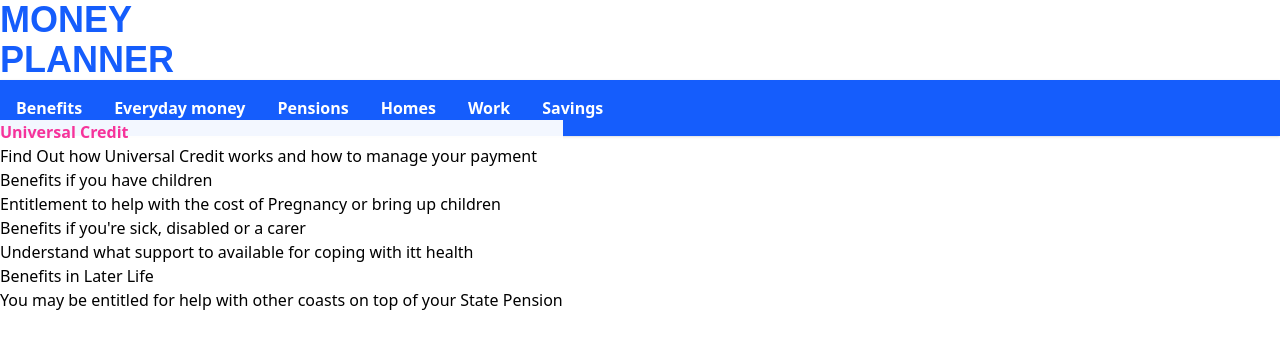
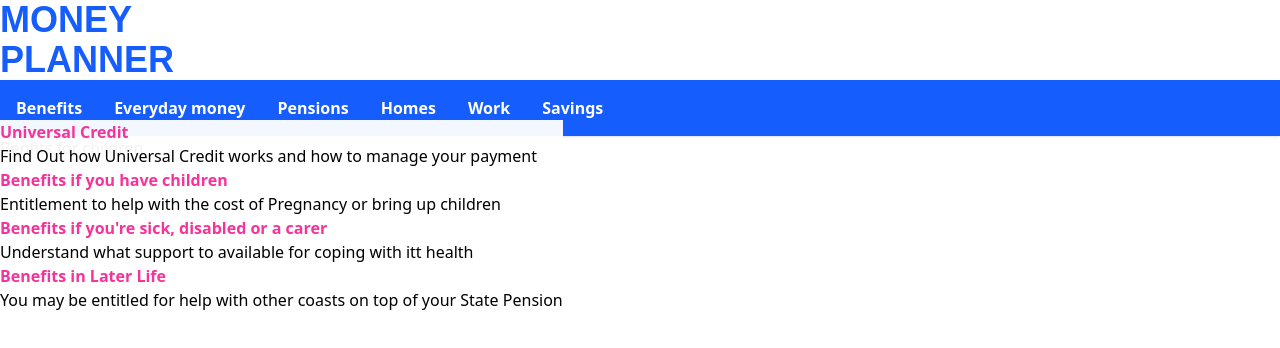
Before and after one commit to Blessing-bit-ui/BugetPlanner, a React (Vite) app in the folder financialadvice/: page /benefits/benefits-for-children in a window 1280 px wide. Both pictures are taken after a click on the button "Benefits". Shown: the top 348 px of the page. Built offline with nearby package versions, Linux system fonts and the light colour scheme; a web font is replaced by a local one.

Commit message:
created the benefitsfor children, benefitsforsicks, benefits for later
and click them

```diff
--- a/financialadvice/src/App.jsx
+++ b/financialadvice/src/App.jsx
@@ -3,12 +3,16 @@ import "./App.css";
 import { BrowserRouter, Routes, Route } from "react-router-dom";
 import { Outlet } from "react-router-dom";
 import {NavLink} from "react-router-dom"
+import { useNavigate } from "react-router-dom";
 import Home from "./pages/Home";
 import Everyday from "./pages/Everyday";
 import PageNav from "./pages/PageNav";
-import Benefits from "./pages/Benefits"
+import Benefits from "./pages/Benefits";
 import UniversalCredit from "./components/UniversalCredit";
-import { useNavigate } from "react-router-dom";
+import BenefitsForChildren from "./components/BenefitsForChildren";
+import BenefitsSicks from "./components/BenefitsSicks";
+import Benefitslater from "./components/Benefitslater";
+
 
 
 
@@ -22,7 +26,7 @@ function App() {
 
 function handleCloseButtons(){
 setBenefits(benefits === true  && false)
-setEverydayMoney(everydayMoney=== true && false)
+setEverydayMoney(everydayMoney === true && false)
 setPensions(pensions === true && false)
 setHomes(homes === true && false)
 setWork(work === true && false)
@@ -46,6 +50,7 @@ setSavings(savings === true && false)
           setWork={setWork}
           savings={savings}
           setSavings={setSavings}
+          onhandleCloseButtons={handleCloseButtons}
         />
         <Routes>
           <Route path="/" element={<Home />} />
@@ -58,6 +63,24 @@ setSavings(savings === true && false)
             path="benefits/universalbenefits"
             element={
               <UniversalCredit onhandleCloseButtons={handleCloseButtons} />
+            }
+          />
+          <Route
+            path="benefits/benefits-for-children"
+            element={
+              <BenefitsForChildren onhandleCloseButtons={handleCloseButtons} />
+            }
+          />
+          <Route
+            path="benefits/benefits-if-you-sick"
+            element={
+              <BenefitsSicks onhandleCloseButtons={handleCloseButtons} />
+            }
+          />
+          <Route
+            path="benefits/benefits-later"
+            element={
+              <Benefitslater onhandleCloseButtons={handleCloseButtons} />
             }
           />
         </Routes>
@@ -177,7 +200,7 @@ function handleSavings(){
 
       {benefits && (
         <div className="absolute top-10 left-0  h-screen bg-white/95 z-50 transition-all duration-500 ease-in-out translate-y-0 opacity-100">
-          <Benefit />
+          <Benefit/>
         </div>
       )}
       {everydayMoney && (
@@ -209,7 +232,7 @@ function handleSavings(){
   );
 }
 
-function Benefit(){
+function Benefit({}){
   return (
     <div>
       <ul>
@@ -228,24 +251,38 @@ function Benefit(){
           </p>
         </li>
         <li>
-          <a href="https://www.moneyhelper.org.uk/en/benefits/benefits-if-you-have-children">
-            Benefits if you have children
-          </a>
+          <span>
+            <NavLink
+              to="/benefits/benefits-for-children"
+              className="text-pink-500 font-bold hover:underline"
+            >
+              Benefits if you have children
+            </NavLink>
+          </span>
           <p>
             Entitlement to help with the cost of Pregnancy or bring up children
           </p>
         </li>
         <li>
-          <a href="https://www.moneyhelper.org.uk/en/benefits/benefits-if-youre-sick-disabled-or-a-carer">
-            {" "}
-            Benefits if you're sick, disabled or a carer
-          </a>
+          <span>
+            <NavLink
+              to="/benefits/benefits-if-you-sick"
+              className="text-pink-500 font-bold hover:underline"
+            >
+              Benefits if you're sick, disabled or a carer
+            </NavLink>
+          </span>
           <p>Understand what support to available for coping with itt health</p>
         </li>
         <li>
-          <a href="https://www.moneyhelper.org.uk/en/benefits/benefits-in-later-life">
-            Benefits in Later Life
-          </a>
+          <span>
+            <NavLink
+              to="/benefits/benefits-later"
+              className="text-pink-500 font-bold hover:underline"
+            >
+              Benefits in Later Life
+            </NavLink>
+          </span>
           <p>
             {" "}
             You may be entitled for help with other coasts on top of your State
--- /dev/null
+++ b/financialadvice/src/components/BenefitsForChildren.jsx
@@ -0,0 +1,9 @@
+import {useEffect} from "react"
+function BenefitsForChildren({onhandleCloseButtons}) {
+ useEffect(function(){
+    onhandleCloseButtons()
+ }, [])
+  return <div onClick={onhandleCloseButtons}>Benfits for children</div>;
+}
+
+export default BenefitsForChildren
--- /dev/null
+++ b/financialadvice/src/components/BenefitsSicks.jsx
@@ -0,0 +1,9 @@
+import {useEffect} from "react"
+function BenefitsSicks({ onhandleCloseButtons }) {
+  useEffect(function (){
+    onhandleCloseButtons()
+  }, []);
+  return <div onClick={()=>onhandleCloseButtons()}>Benefits if sick</div>;
+}
+
+export default BenefitsSicks
--- /dev/null
+++ b/financialadvice/src/components/Benefitslater.jsx
@@ -0,0 +1,9 @@
+function Benefitslater() {
+    return (
+        <div>
+            Benefitslater
+        </div>
+    )
+}
+
+export default Benefitslater
--- a/financialadvice/src/components/UniversalCredit.jsx
+++ b/financialadvice/src/components/UniversalCredit.jsx
@@ -6,7 +6,6 @@ useEffect(function(){
 }, [])
     return (
       <div>
-
         <header>
           <h1>Universal Credit</h1>
         </header>
```
